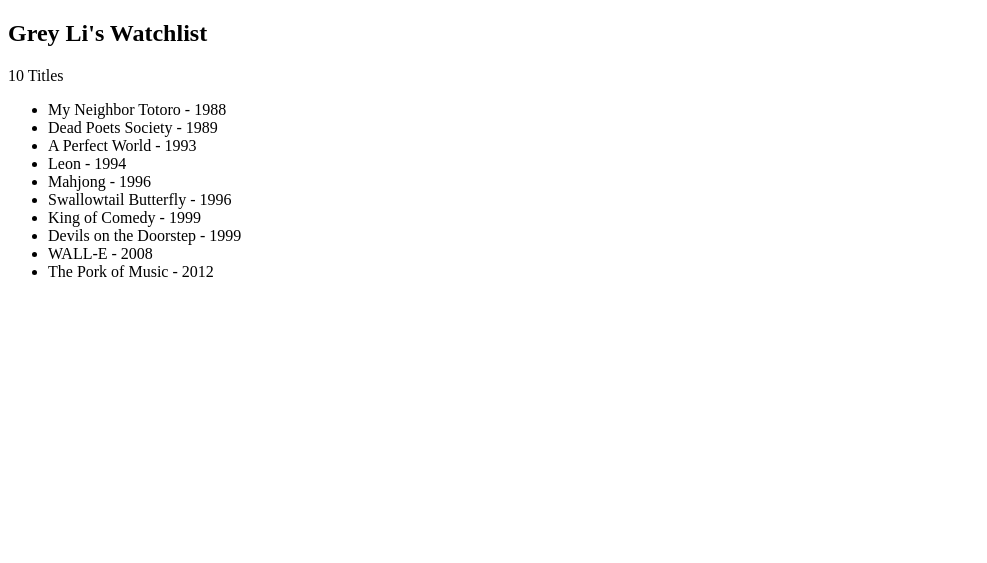
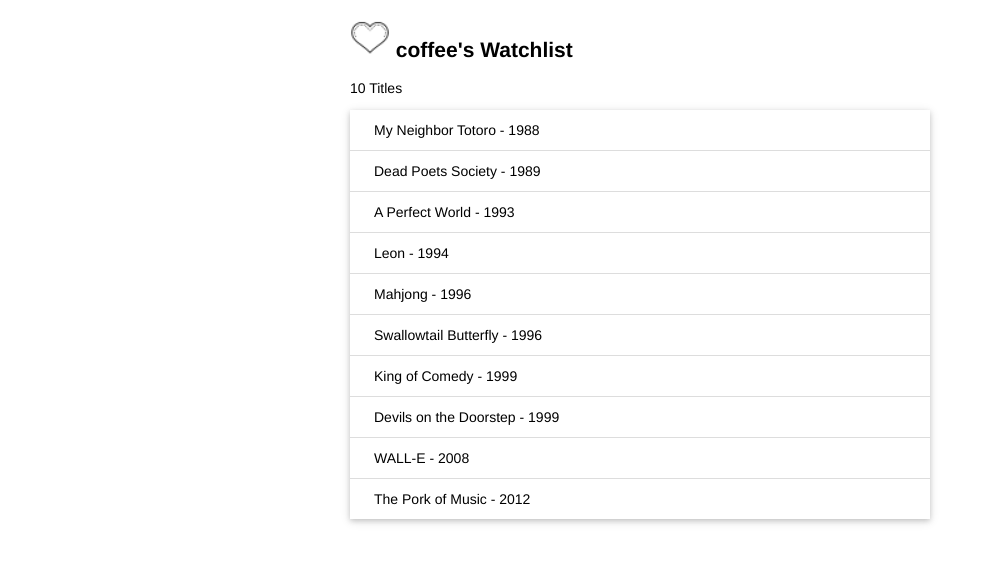
Before and after one commit to c0ffee-milk/watchlist, a Flask app: page / in a window 1280 px wide. Shown: the top 563 px of the page, without its empty margins (0-987 px from the left). Run offline with Flask 3, Linux system fonts and the light colour scheme.

Commit message:
Add static files

```diff
--- a/app.py
+++ b/app.py
@@ -3,7 +3,7 @@
 
 app = Flask(__name__)
 
-name = 'Grey Li'
+name = 'coffee'
 movies = [
     {'title': 'My Neighbor Totoro', 'year': '1988'},
     {'title': 'Dead Poets Society', 'year': '1989'},
--- /dev/null
+++ b/static/style.css
@@ -0,0 +1,41 @@
+/* 页面整体 */
+body {
+    margin: auto;
+    max-width: 580px;
+    font-size: 14px;
+    font-family: Helvetica, Arial, sans-serif;
+}
+
+/* 页脚 */
+footer {
+    color: #888;
+    margin-top: 15px;
+    text-align: center;
+    padding: 10px;
+}
+
+/* 头像 */
+.avatar {
+    width: 40px;
+}
+
+/* 电影列表 */
+.movie-list {
+    list-style-type: none;
+    padding: 0;
+    margin-bottom: 10px;
+    box-shadow: 0 2px 5px 0 rgba(0, 0, 0, 0.16), 0 2px 10px 0 rgba(0, 0, 0, 0.12);
+}
+
+.movie-list li {
+    padding: 12px 24px;
+    border-bottom: 1px solid #ddd;
+}
+
+.movie-list li:last-child {
+    border-bottom:none;
+}
+
+.movie-list li:hover {
+    background-color: #f8f9fa;
+}
--- a/templates/index.html
+++ b/templates/index.html
@@ -3,11 +3,15 @@
 <head>
     <meta charset="UTF-8">
     <title>{{ name }}'s Watchlist</title>
+    <link rel="stylesheet" href="{{ url_for('static', filename='style.css') }}">
 </head>
 <body>
-    <h2>{{ name }}'s Watchlist</h2>
+    <h2>
+        <img alt="Avatar" class="avatar" src="{{ url_for('static', filename='images/icons8-桃心-32.png') }}">
+        {{ name }}'s Watchlist
+    </h2>
     <p>{{ movies|length }} Titles</p>
-    <ul>
+    <ul class="movie-list">
         {% for movie in movies %}
         <li>{{ movie.title }} - {{ movie.year }}</li>
         {% endfor %}
```
Also changed, not shown: static/images/icons8-桃心-32.png (added).
